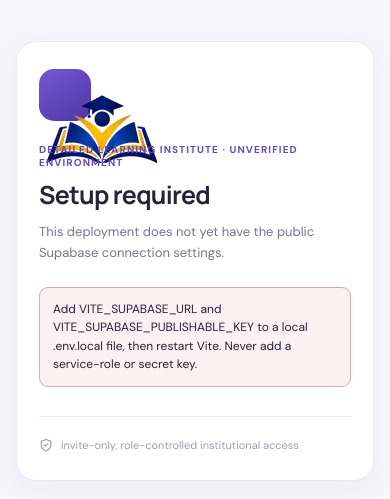
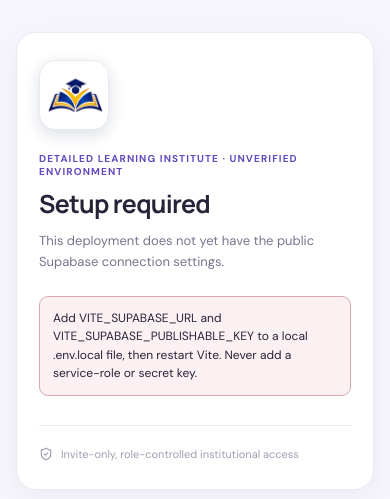
Before and after one commit to william-idam-inya/dli-platform, a React (Vite) app: page / in a window 390 px wide. Shown: the part 161-660 px from the top of the page. Built offline with nearby package versions, Linux system fonts and the light colour scheme; no server answers.

Commit message:
style(q14): show official gold-and-blue brand mark consistently in light/dark and mobile layouts

```diff
--- a/src/design-system.css
+++ b/src/design-system.css
@@ -151,3 +151,37 @@ button, a, summary, select { touch-action: manipulation; }
 @media print {
   .mobile-bottom-nav { display: none !important; }
 }
+
+/* Q14: one approved DLI-ONLINE identity on every route and viewport.
+   A neutral tile ensures the official navy/gold artwork stays legible in dark mode. */
+.official-dli-logo {
+  display: block;
+  width: 100%;
+  height: 100%;
+  object-fit: contain;
+  flex-shrink: 0;
+}
+.brand-mark, .workspace-avatar, .auth-mark, .art-cap {
+  box-sizing: border-box;
+  background: #fff;
+  color: #062368;
+  border: 1px solid #e6eaf1;
+  box-shadow: 0 5px 16px rgba(7, 28, 81, .14);
+  transform: none;
+  overflow: hidden;
+}
+.brand-mark { width: 46px; height: 46px; flex: 0 0 46px; padding: 3px; border-radius: 13px; }
+.workspace-avatar { width: 36px; height: 36px; flex: 0 0 36px; padding: 3px; border-radius: 10px; }
+.auth-mark { width: 70px; height: 70px; padding: 5px; border-radius: 16px; }
+.art-cap { width: 112px; height: 112px; top: 29px; left: 55px; padding: 7px; border-radius: 24px; }
+:root[data-theme='dark'] .brand-mark,
+:root[data-theme='dark'] .workspace-avatar,
+:root[data-theme='dark'] .auth-mark,
+:root[data-theme='dark'] .art-cap {
+  background: #fff;
+  border-color: #e4e8f0;
+}
+@media (max-width: 680px) {
+  .brand-mark { width: 44px; height: 44px; flex-basis: 44px; }
+  .art-cap { top: 29px; left: 55px; }
+}
```
